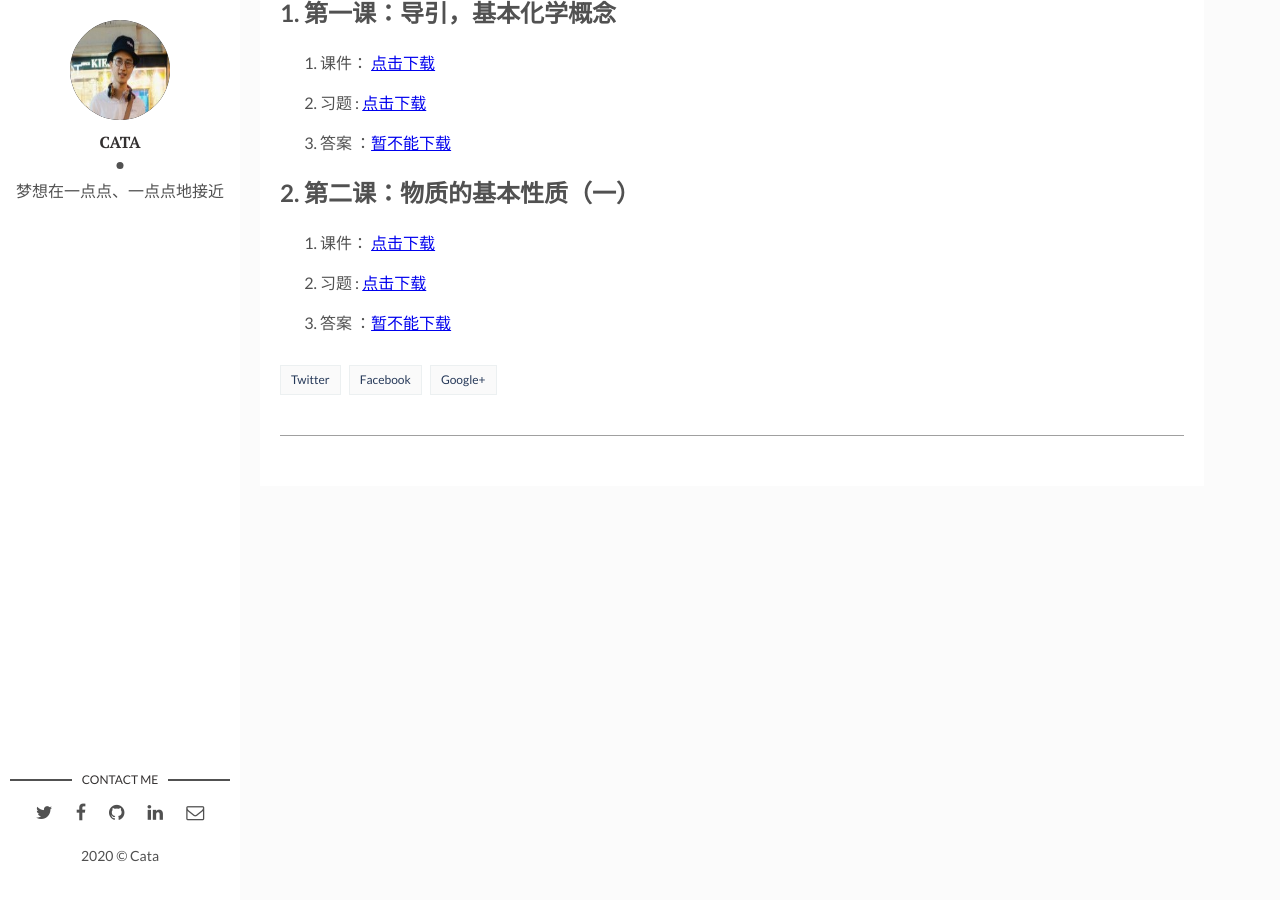
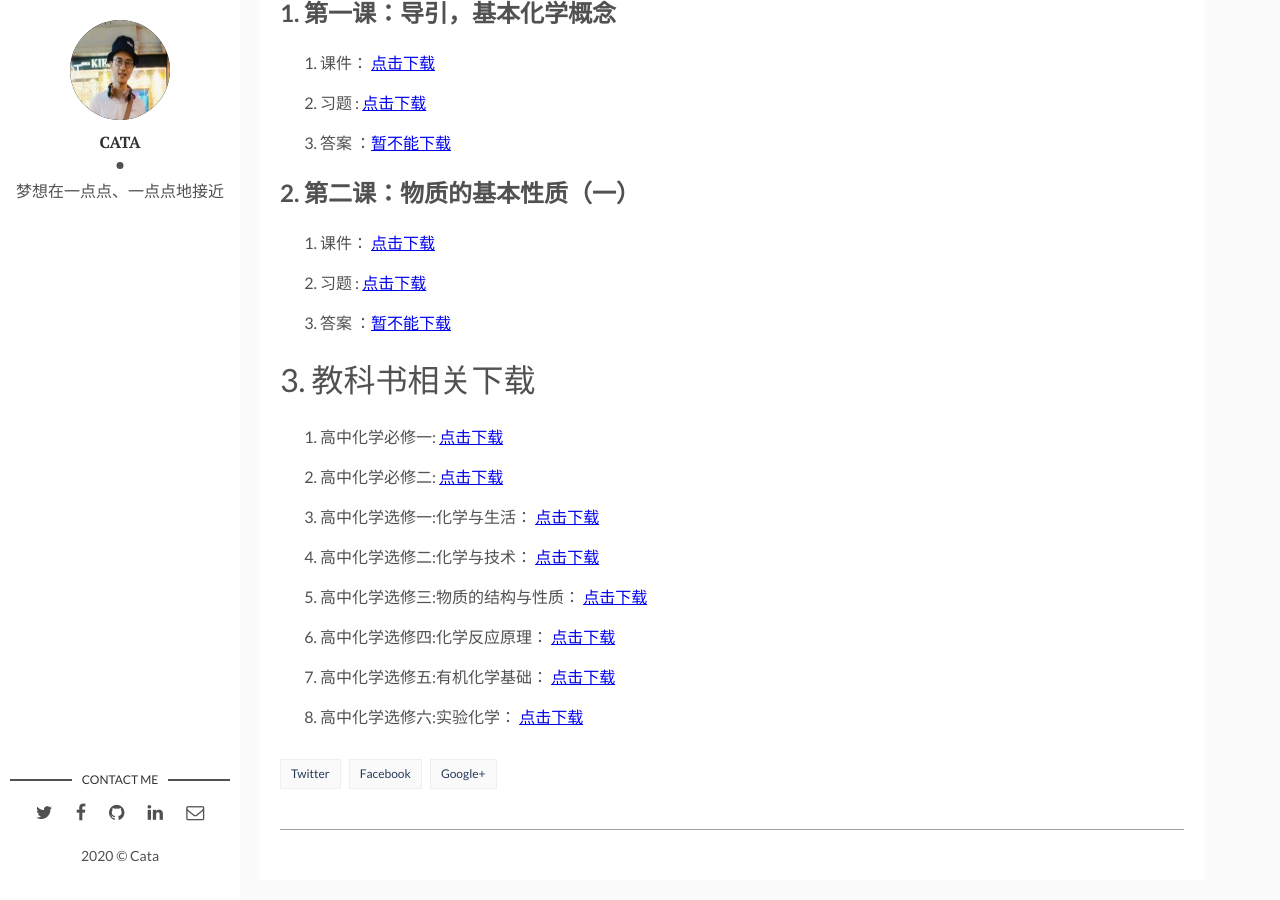
Before and after one commit to jaylencheng/Mybooks, a Jekyll site: the page built from _posts/2020-7-11-小班课化学教学大纲及资料下载.md, in a window 1280 px wide and 900 px high, scrolled down 1336 px. Built offline with Jekyll 4.4.1, drawn with Linux system fonts in a browser that asks for light colours; comment, search, counter and statistics services are not loaded.

Commit message:
Update 2020-7-11-小班课化学教学大纲及资料下载.md

```diff
--- a/_posts/2020-7-11-小班课化学教学大纲及资料下载.md
+++ b/_posts/2020-7-11-小班课化学教学大纲及资料下载.md
@@ -67,3 +67,22 @@ img:  # Add image post (optional)
 2. 习题 : [点击下载](https://share.weiyun.com/H73Bji7w)
 
 3. 答案 ：[暂不能下载](https://jaylencheng.github.io/2019/09/30/%E4%BF%9D%E5%87%B8%E5%8F%98%E6%8D%A2/scs/)
+
+
+# 3. 教科书相关下载
+
+1. 高中化学必修一: [点击下载](https://share.weiyun.com/5gkRMxrg)
+
+2. 高中化学必修二: [点击下载](https://share.weiyun.com/BvgxvUUF)
+
+3. 高中化学选修一:化学与生活： [点击下载](https://share.weiyun.com/H2kgmRAa)
+
+4. 高中化学选修二:化学与技术： [点击下载](https://share.weiyun.com/ScPFyxBD)
+
+5. 高中化学选修三:物质的结构与性质： [点击下载](https://share.weiyun.com/P8I0KPKT)
+
+6. 高中化学选修四:化学反应原理： [点击下载](https://share.weiyun.com/NogAHdvN)
+
+7. 高中化学选修五:有机化学基础： [点击下载](https://share.weiyun.com/JAOFNKzH)
+
+8. 高中化学选修六:实验化学： [点击下载](https://share.weiyun.com/g1yxahpu)
```
